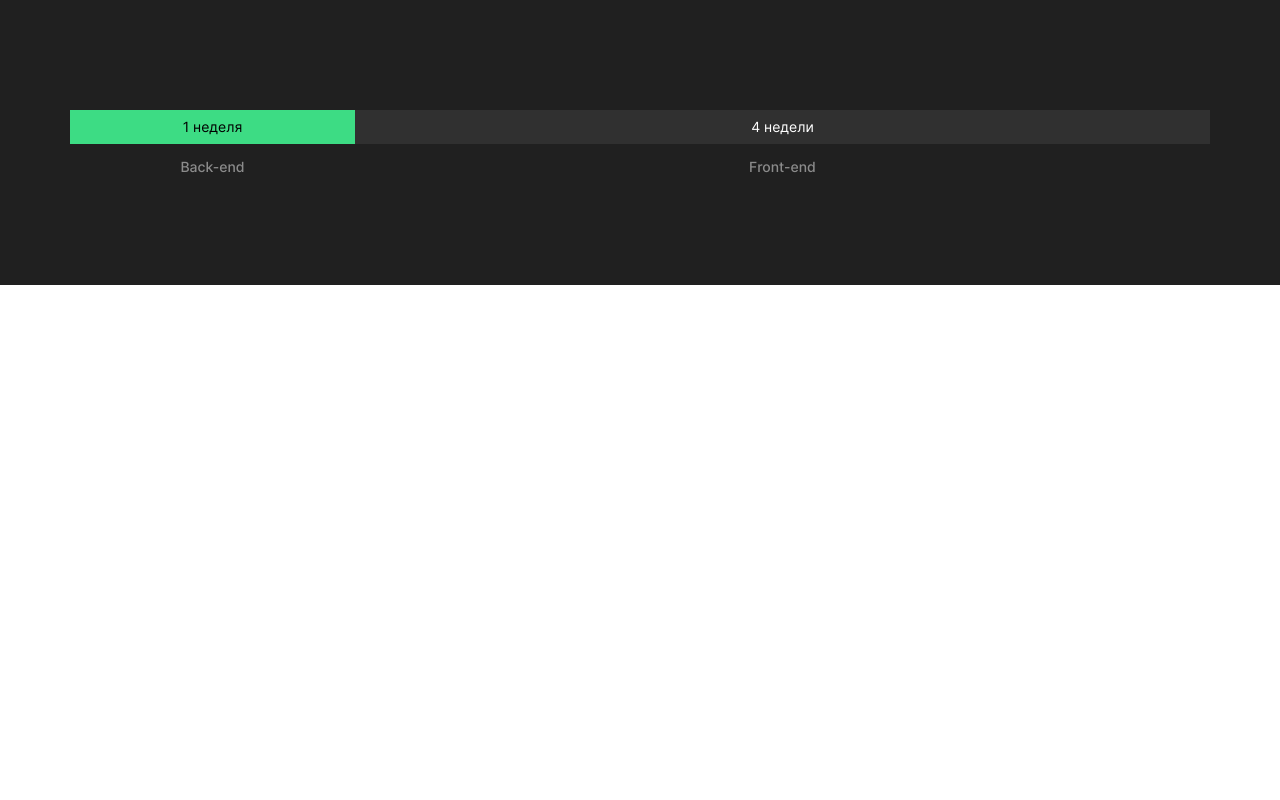
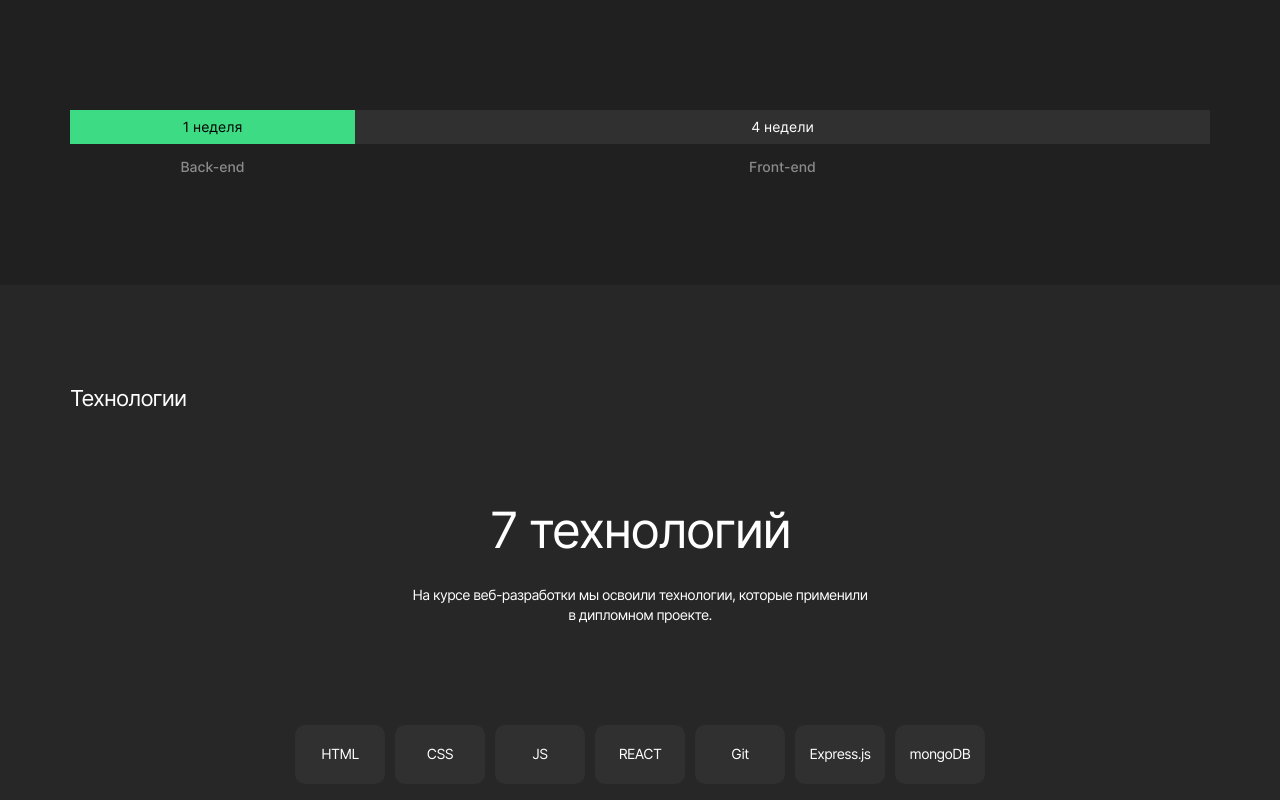
Before and after one commit to m-golovatenko/movies-explorer-frontend, a React (Create React App) app: page / in a window 1280 px wide. Shown: the part 1030-1830 px from the top of the page. Before the commit the page ends 1315 px from the top, so only its background shows below. Built offline with nearby package versions, Linux system fonts and the light colour scheme.

Commit message:
feat: add tech block layout

```diff
--- a/src/components/Main/Techs/Techs.css
+++ b/src/components/Main/Techs/Techs.css
@@ -0,0 +1,67 @@
+.tech {
+  background: #272727;
+}
+
+.tech-container {
+  max-width: 1140px;
+  padding: 100px 30px;
+  margin: 0 auto;
+}
+
+.tech-container-title {
+  margin: 0;
+  padding: 0;
+  font-size: 22px;
+  line-height: 26.63px;
+  letter-spacing: -0.88px;
+  font-weight: 400;
+}
+
+.tech-container-content {
+  max-width: 460px;
+  margin: 90px auto 0;
+  display: flex;
+  flex-direction: column;
+  gap: 26px;
+}
+
+.tech-container-content-title {
+  margin: 0;
+  padding: 0;
+  text-align: center;
+  font-size: 50px;
+  font-weight: 400;
+  line-height: 58px;
+  letter-spacing: -2px;
+}
+
+.tech-container-content-text {
+  margin: 0;
+  padding: 0;
+  text-align: center;
+  font-size: 14px;
+  font-weight: 400;
+  line-height: 20px;
+  letter-spacing: -0.56px;
+}
+
+.tech-container-list {
+  max-width: 690px;
+  margin: 0 auto;
+  padding: 0;
+  margin-top: 100px;
+  list-style-type: none;
+  display: flex;
+  gap: 10px;
+}
+
+.tech-container-list-item {
+  margin: 0;
+  padding: 21px 0 22px 0;
+  width: 90px;
+  border-radius: 10px;
+  background: #303030;
+  text-align: center;
+  font-size: 14px;
+  letter-spacing: -0.56px;
+}
--- a/src/components/Main/Techs/Techs.js
+++ b/src/components/Main/Techs/Techs.js
@@ -1,7 +1,29 @@
 import React from 'react';
+import './Techs.css';
 
 function Techs() {
-  return <div></div>;
+  return (
+    <div className="tech">
+      <div className="tech-container">
+        <h2 className="tech-container-title">Технологии</h2>
+        <div className="tech-container-content">
+          <h3 className="tech-container-content-title">7 технологий</h3>
+          <p className="tech-container-content-text">
+            На курсе веб-разработки мы освоили технологии, которые применили в дипломном проекте.
+          </p>
+        </div>
+        <ul className="tech-container-list">
+          <li className="tech-container-list-item">HTML</li>
+          <li className="tech-container-list-item">CSS</li>
+          <li className="tech-container-list-item">JS</li>
+          <li className="tech-container-list-item">REACT</li>
+          <li className="tech-container-list-item">Git</li>
+          <li className="tech-container-list-item">Express.js</li>
+          <li className="tech-container-list-item">mongoDB</li>
+        </ul>
+      </div>
+    </div>
+  );
 }
 
 export default Techs;
```
